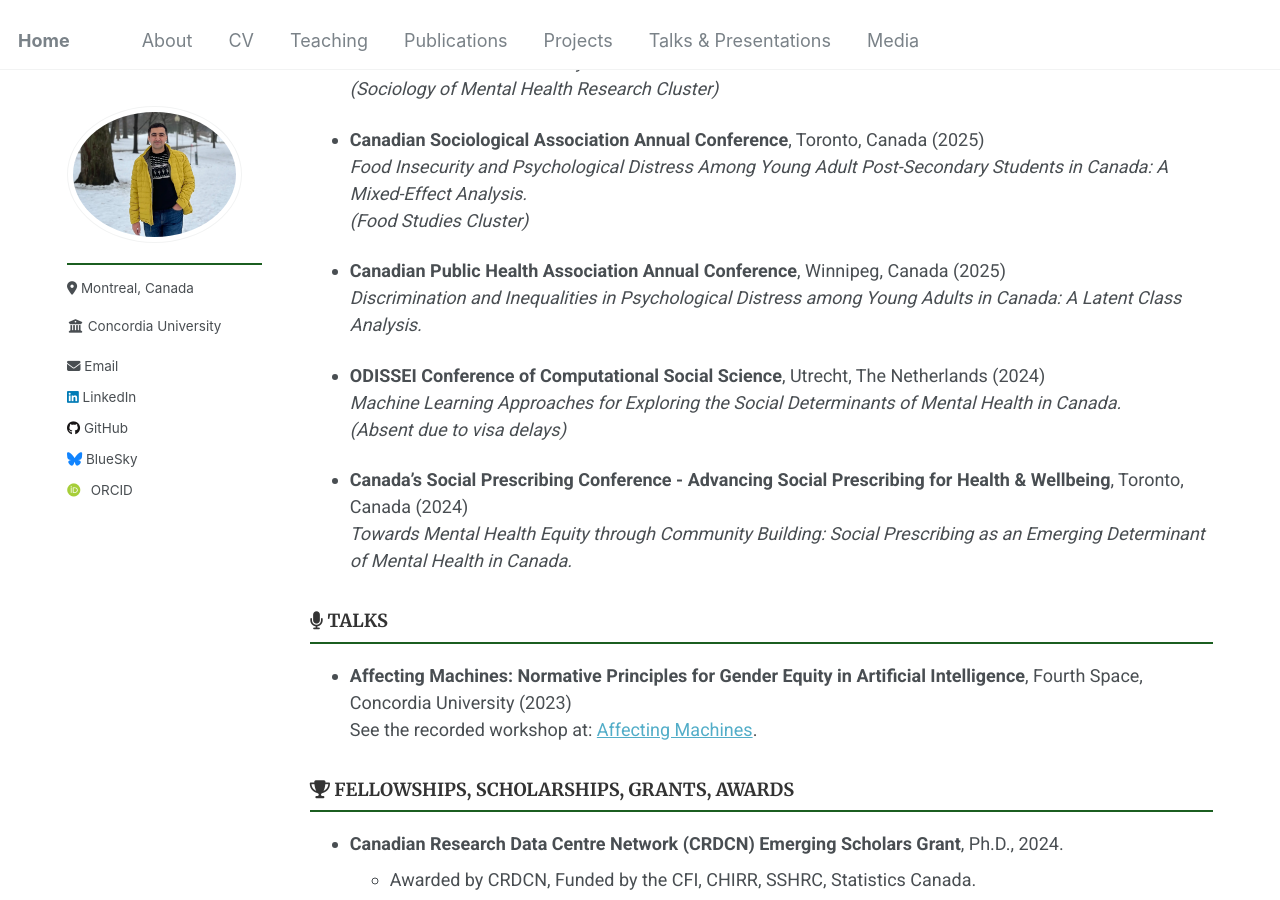
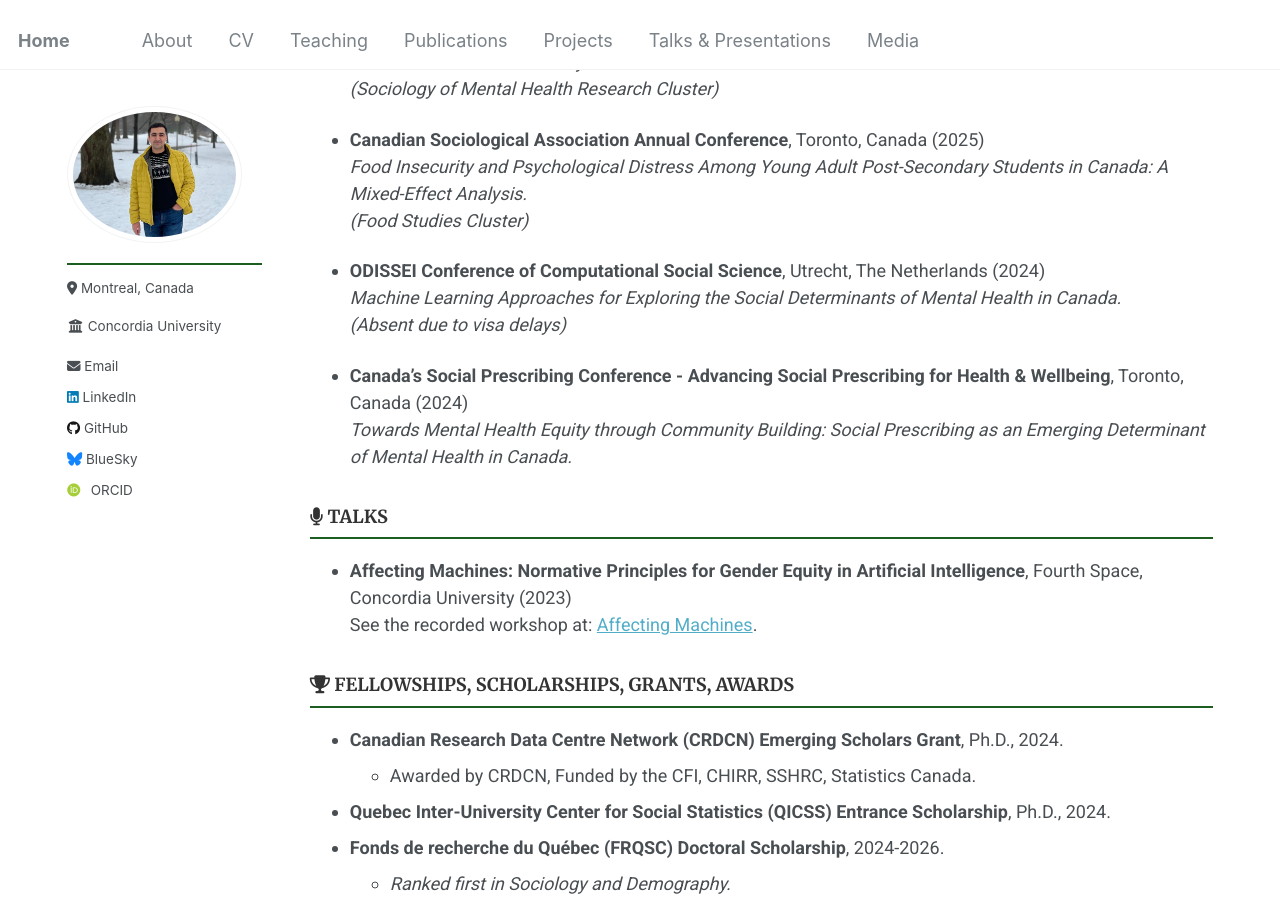
Before and after one commit to Mohsnmonji/mohsnmonji.github.io, a Jekyll site: the page built from _pages/Curriculum Vitae.md, in a window 1280 px wide and 900 px high, scrolled down 2419 px. Built offline with Jekyll 4.4.1, drawn with Linux system fonts in a browser that asks for light colours; some web fonts are replaced.

Commit message:
Update Curriculum Vitae.md

```diff
--- a/_pages/Curriculum Vitae.md
+++ b/_pages/Curriculum Vitae.md
@@ -101,9 +101,6 @@ author_profile: true
 - **Canadian Sociological Association Annual Conference**, Toronto, Canada (2025)
   *Food Insecurity and Psychological Distress Among Young Adult Post-Secondary Students in Canada: A Mixed-Effect Analysis.*
   *(Food Studies Cluster)*
-
-- **Canadian Public Health Association Annual Conference**, Winnipeg, Canada (2025)
-  *Discrimination and Inequalities in Psychological Distress among Young Adults in Canada: A Latent Class Analysis.*
 
 - **ODISSEI Conference of Computational Social Science**, Utrecht, The Netherlands (2024)
   *Machine Learning Approaches for Exploring the Social Determinants of Mental Health in Canada.*
```
